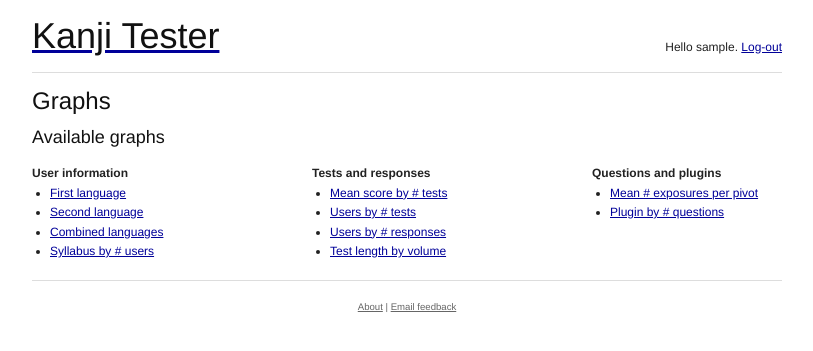
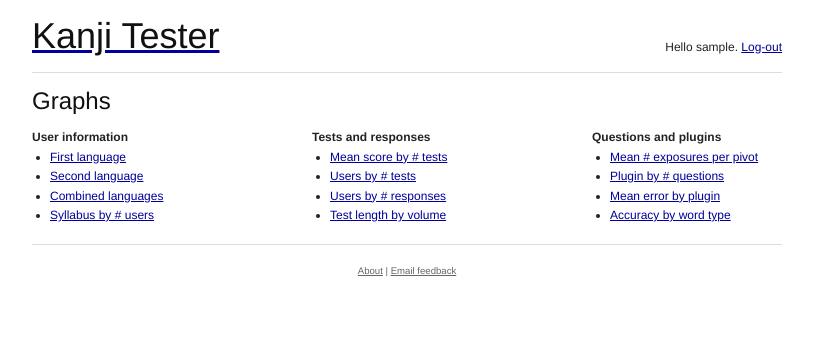
Before and after one commit to larsyencken/kanjitester, a Django app: page /analysis/charts/ in a window 1280 px wide. Shown: the top 351 px of the page, without its empty margins (233-1046 px from the left). Run offline with Django 3.2, Linux system fonts and the light colour scheme; the visitor is signed in with stand-in values (Sample User, id 1); parts of the project's set-up code (start-up, migrations or seed data) failed here and were passed over.

Commit message:
Reorganises graphs, replacing AJAX interface with URL-based selection.
This new organisation makes it easier to debug failing graphs, and simplifies
the template code.

```diff
--- a/kanji_test/analysis/templates/analysis/charts.html
+++ b/kanji_test/analysis/templates/analysis/charts.html
@@ -2,92 +2,58 @@
 
 {% block title %}Graphs{% endblock %}
 
-{% block extra_head %}
-<script lang="javascript" type="text/javascript"
-  src="{{media_url}}js/jquery-1.3.2.min.js"></script>
-
-<script id="source" language="javascript" type="text/javascript">
-function plot(element, name) {
-    $("#chartarea")[0].style.display = "none";
-    var data_url = '{% url analysis_data_base %}' + name + '.json';
-  $.getJSON(data_url, {}, function(chart_url) {
-      $("#chartarea")[0].style.display = "block";
-      var chart_img = '<img src="' + chart_url + '" width="750" height="375" />';
-      var chart_csv = '<p style="text-align:center;"><a href="{% url analysis_data_base %}' + name + '.csv">Download as csv</a></p>';
-      $("#simplechart")[0].innerHTML = chart_img + chart_csv;
-      $("#charttitle")[0].textContent = $.trim(element.textContent);
-    }
-  );
-};
-</script>
-{% endblock %}
-
 {% block super_content %}
 <div class="column span-19 last">
 <h2>Graphs</h2>
-<h3>Available graphs</h3>
 </div>
 <div class="column span-5">
-<b>User information</b>
-  <ul>
+<b>{{column_1.title}}</b>
+<ul>
+{% for short_name, desc in column_1.charts %}
   <li>
-    <a href="#" onclick="plot(this, 'lang_combined')">
-      First language
-    </a>
+    <a href="{% url analysis_chart short_name %}">{{desc}}</a>
   </li>
-  <li>
-    <a href="#" onclick="plot(this, 'lang_second')">
-      Second language
-    </a>
-  </li>
-  <li>
-    <a href="#" onclick="plot(this, 'lang_combined')">Combined languages</a>
-  </li>
-  <li>
-    <a href="#" onclick="plot(this, 'syllabus_volume')">Syllabus by # users</a>
-  </li>
+{% endfor %}
 </ul>
 </div>
+
 <div class="column span-5 prepend-2">
-<b>Tests and responses</b>
+<b>{{column_2.title}}</b>
 <ul>
+{% for short_name, desc in column_2.charts %}
   <li>
-    <a href="#" onclick="plot(this, 'test_mean')">Mean score
-    by # tests</a>
+    <a href="{% url analysis_chart short_name %}">{{desc}}</a>
   </li>
-  <li>
-    <a href="#" onclick="plot(this, 'test_volume')">Users by #
-    tests</a>
-  </li>
-  <li>
-    <a href="#" onclick="plot(this, 'response_volume')">Users by #
-    responses</a>
-  </li>
-  <li>
-    <a href="#" onclick="plot(this, 'test_length')">Test length by volume</a>
-  </li>
+{% endfor %}
 </ul>
 </div>
 
 <div class="column span-5 prepend-2 last">
-<b>Questions and plugins</b>
+<b>{{column_3.title}}</b>
 <ul>
+{% for short_name, desc in column_3.charts %}
   <li>
-    <a href="#" onclick="plot(this, 'question_pivot')">Mean # exposures per
-    pivot</a>
+    <a href="{% url analysis_chart short_name %}">{{desc}}</a>
   </li>
-  <li>
-    <a href="#" onclick="plot(this, 'question_plugin')">Plugin by #
-    questions</a>
-  </li>
+{% endfor %}
 </ul>
 </div>
 
+{% if chart %}
 <div class="column span-19 last">
-  <div id="chartarea" style="display:none;">
-    <h3 id="charttitle">Selected graph</h3>
+  <div id="chartarea">
+    <h3 id="charttitle" style="text-align:center">{{desc}}</h3>
     <div id="simplechart">
+      {% autoescape off %}
+      <img src="{{chart.get_url}}" width="750" height="375" />
+      {% endautoescape %}
+      <p align="center">
+        <a href="{% url analysis_data_base %}{{name}}.csv">
+          Download as csv
+        </a>
+      </p>
     </div>
   </div>
 </div>
+{% endif %}
 {% endblock %}
--- a/kanji_test/analysis/urls.py
+++ b/kanji_test/analysis/urls.py
@@ -12,6 +12,8 @@ from django.conf.urls.defaults import *
 urlpatterns = patterns('kanji_test.analysis.views',
     url(r'^basic/$', 'basic', name='analysis_basic'),
     url(r'^charts/$', 'chart_dashboard', name='analysis_charts'),
+    url(r'^charts/(?P<name>[a-zA-Z_]+)/$', 'chart_dashboard',
+        name='analysis_chart'),
     url(r'^data/$', 'data', name='analysis_data_base'),
     url(r'^data/(?P<name>[a-zA-Z_]+)\.(?P<format>[a-z]+)$',
         'data', name='analysis_data'),
--- a/kanji_test/analysis/views.py
+++ b/kanji_test/analysis/views.py
@@ -8,6 +8,7 @@
 #
 
 import csv
+import operator
 
 from django.shortcuts import render_to_response
 from django.template import RequestContext
@@ -16,6 +17,7 @@ from django.db import connection
 from django.http import HttpResponse, Http404
 from django.utils import simplejson
 from django.utils.http import urlencode
+from django.conf import settings
 
 from kanji_test.analysis.decorators import staff_only
 from kanji_test.drill import models
@@ -83,37 +85,65 @@ def data(request, name=None, format=None):
         raise Http404
 
 @staff_only
-def chart_dashboard(request):
-    return render_to_response("analysis/charts.html", {},
+def chart_dashboard(request, name=None):
+    context = {}
+    context['column_1'], context['column_2'], context['column_3'] = \
+            available_charts
+    if name is not None:
+        context['name'] = name
+        context['desc'] = name_to_desc[name]
+
+        chart = _build_graph(name)
+        context['chart'] = chart
+
+    return render_to_response("analysis/charts.html", context,
             RequestContext(request))
 
 #----------------------------------------------------------------------------#
 # HELPERS
 #----------------------------------------------------------------------------#
 
+class Column(object):
+    def __init__(self, title, charts_v):
+        self.title = title
+        self.charts = charts_v
+
+available_charts = (
+        Column('User information', [
+            ('lang_first',      'First language'),
+            ('lang_second',     'Second language'),
+            ('lang_combined',   'Combined languages'),
+            ('syllabus_volume', 'Syllabus by # users'),
+        ]),
+        Column('Tests and responses', [
+            ('test_mean',       'Mean score by # tests'),
+            ('test_volume',     'Users by # tests'),
+            ('response_volume', 'Users by # responses'),
+            ('test_length',     'Test length by volume'),
+        ]),
+        Column('Questions and plugins', [
+            ('pivot_exposures',     'Mean # exposures per pivot'),
+            ('plugin_questions',    'Plugin by # questions'),
+            ('plugin_error',        'Mean error by plugin'),
+            ('pivot_type',          'Accuracy by word type'),
+        ])
+    )
+
+name_to_desc = dict(reduce(operator.add, (c.charts for c in \
+        available_charts)))
+
 def _build_graph(name):
     parts = name.split('_')
     first_part = parts.pop(0)
 
-    if first_part == 'lang':
-        return _build_language_graph(*parts)
-
-    elif first_part == 'test':
-        return _build_test_graph(*parts)
-
-    elif first_part == 'response':
-        return _build_response_graph(*parts)
-
-    elif first_part == 'syllabus':
-        return _build_syllabus_graph(*parts)
-
-    elif first_part == 'question':
-        return _build_question_graph(*parts)
-
-    else:
+    try:
+        method = globals()['_build_%s_graph' % first_part]
+    except KeyError:
         raise KeyError(name)
 
-def _build_language_graph(name):
+    return method(*parts)
+
+def _build_lang_graph(name):
     dist = stats.get_language_data(name)
     return charts.PieChart(dist.items(), max_options=8)
 
@@ -135,23 +165,29 @@ def _build_test_graph(name):
     elif name == 'length':
         return charts.PieChart(stats.get_test_length_volume())
 
-    else:
-        raise KeyError(name)
+    raise KeyError(name)
 
 def _build_response_graph(name):
     if name == 'volume':
         user_data = stats.get_users_by_n_responses()
         chart = charts.LineChart(user_data)
         return chart
-    else:
-        raise KeyError(name)
 
-def _build_question_graph(name):
-    if name == 'pivot':
+    raise KeyError(name)
+
+def _build_pivot_graph(name):
+    if name == 'exposures':
         data = stats.get_exposures_per_pivot()
         return charts.BarChart(data, y_axis=(0, 50, 10))
 
-    elif name == 'plugin':
+    if name == 'type':
+        data = stats.get_accuracy_by_pivot_type()
+        return charts.BarChart(data, y_axis=(0, 1, 0.1))
+
+    raise KeyError(name)
+
+def _build_plugin_graph(name):
+    if name == 'questions':
         data = []
         for plugin in models.QuestionPlugin.objects.all():
             data.append((
@@ -161,7 +197,11 @@ def _build_question_graph(name):
                 ))
         return charts.PieChart(data)
 
-    else:
-        raise KeyError(name)
+    elif name == 'error':
+        data = stats.get_mean_error_by_plugin()
+        data.append(('[random guess]', 1.0/(1 + settings.N_DISTRACTORS)))
+        return charts.BarChart(data, y_axis=(0,0.25,0.05))
+
+    raise KeyError(name)
 
 # vim: ts=4 sw=4 sts=4 et tw=78:
```
